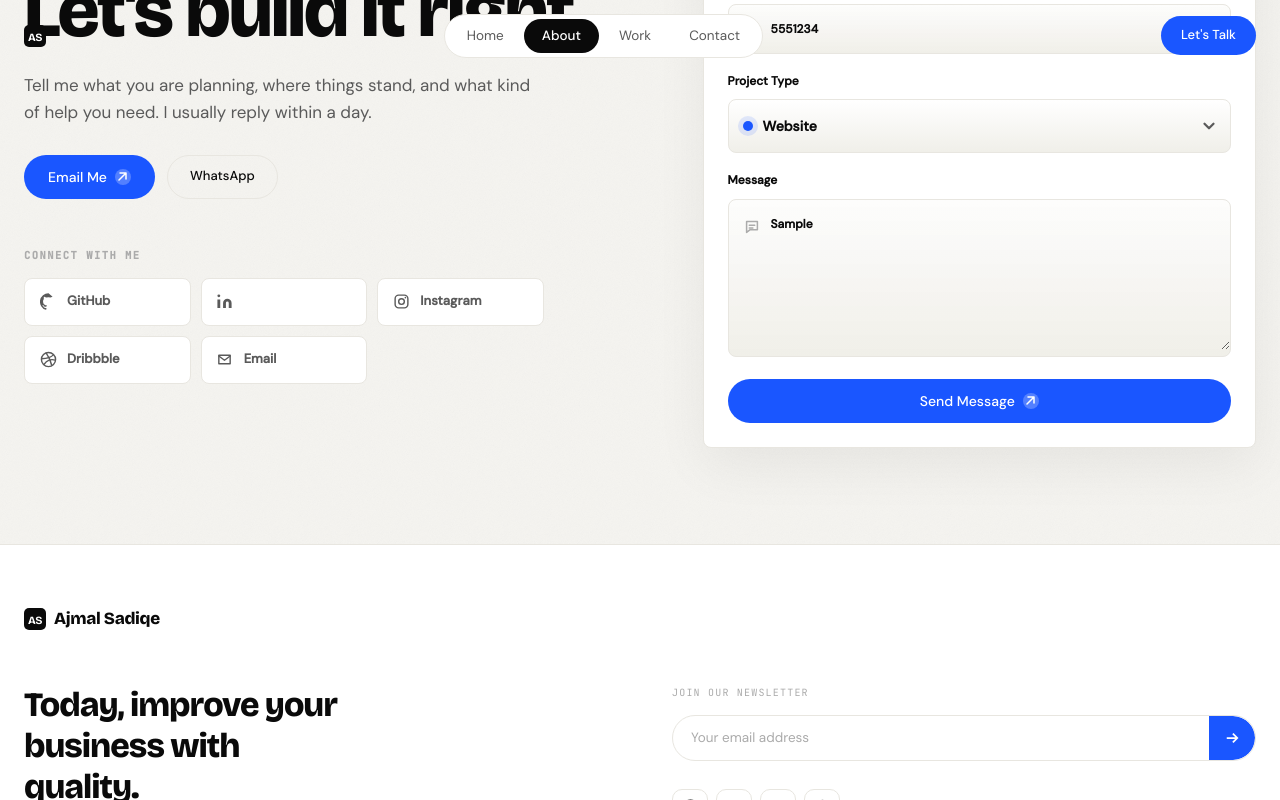
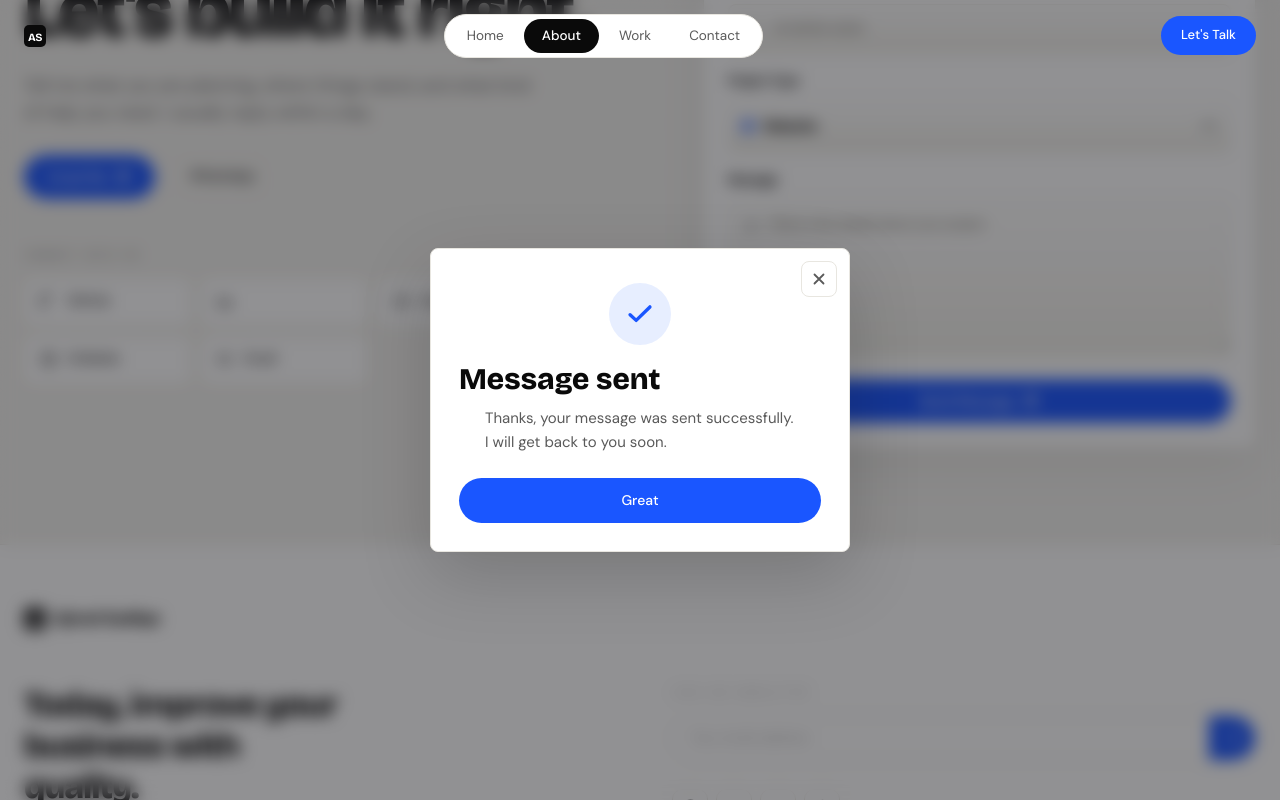
Before and after one commit to ajmalmooppil/AjmalPortFolio, a Vue app: page / in a window 1280 px wide. Both pictures are taken after typing "Sample", "name@example.com", "5551234", "Sample" into the empty fields and a click on the button "Send Message". Shown: the part 4462-5262 px from the top of the page. Built offline with nearby package versions, Linux system fonts and the light colour scheme.

Commit message:
added modal to the contactform

```diff
--- a/package.json
+++ b/package.json
@@ -1,6 +1,6 @@
 {
   "name": "ajmal-sadiqe",
-  "version": "1.0.9",
+  "version": "1.0.10",
   "private": true,
   "type": "module",
   "scripts": {
--- a/src/components/ContactSection.vue
+++ b/src/components/ContactSection.vue
@@ -70,7 +70,7 @@
                   stroke-linecap="round"
                 />
               </svg>
-              <input type="text" name="name" placeholder="Your name" required />
+              <input v-model="form.name" type="text" name="name" placeholder="Your name" required />
             </span>
           </label>
           <label class="modern-field">
@@ -91,7 +91,7 @@
                   stroke-linejoin="round"
                 />
               </svg>
-              <input type="email" name="email" placeholder="you@example.com" required />
+              <input v-model="form.email" type="email" name="email" placeholder="you@example.com" required />
             </span>
           </label>
         </div>
@@ -108,7 +108,7 @@
                 stroke-linejoin="round"
               />
             </svg>
-            <input type="tel" name="phone" placeholder="+91 98765 43210" />
+            <input v-model="form.phone" type="tel" name="phone" placeholder="+91 98765 43210" />
           </span>
         </label>
 
@@ -191,6 +191,7 @@
               <path d="M7 8h6M7 11h4" stroke="currentColor" stroke-width="1.7" stroke-linecap="round" />
             </svg>
             <textarea
+              v-model="form.message"
               name="message"
               rows="6"
               placeholder="Share a few details about your project"
@@ -199,8 +200,10 @@
           </span>
         </label>
 
-        <button class="btn-blue submit-btn" type="submit">
-          Send Message
+        <p v-if="errorMessage" class="form-error" role="alert">{{ errorMessage }}</p>
+
+        <button class="btn-blue submit-btn" type="submit" :disabled="loading">
+          {{ loading ? 'Sending...' : 'Send Message' }}
           <span class="arrow-icon">
             <svg width="9" height="9" viewBox="0 0 9 9" fill="none">
               <path
@@ -213,6 +216,52 @@
           </span>
         </button>
       </form>
+    </div>
+
+    <div
+      v-if="successModalOpen"
+      class="success-modal-backdrop"
+      role="presentation"
+      @click.self="closeSuccessModal"
+    >
+      <div
+        class="success-modal"
+        role="dialog"
+        aria-modal="true"
+        aria-labelledby="success-modal-title"
+      >
+        <button
+          type="button"
+          class="success-modal-close"
+          aria-label="Close success message"
+          @click="closeSuccessModal"
+        >
+          <svg viewBox="0 0 20 20" fill="none" aria-hidden="true">
+            <path
+              d="M5 5L15 15M15 5L5 15"
+              stroke="currentColor"
+              stroke-width="2"
+              stroke-linecap="round"
+            />
+          </svg>
+        </button>
+        <span class="success-modal-icon" aria-hidden="true">
+          <svg viewBox="0 0 24 24" fill="none">
+            <path
+              d="M5 12.5L9.3 16.5L19 7"
+              stroke="currentColor"
+              stroke-width="2.4"
+              stroke-linecap="round"
+              stroke-linejoin="round"
+            />
+          </svg>
+        </span>
+        <h3 id="success-modal-title" class="font-heading">Message sent</h3>
+        <p>{{ successMessage }}</p>
+        <button type="button" class="btn-blue success-modal-action" @click="closeSuccessModal">
+          Great
+        </button>
+      </div>
     </div>
   </section>
 </template>
@@ -235,6 +284,7 @@ const form = reactive(initialForm());
 const loading = ref(false);
 const successMessage = ref('');
 const errorMessage = ref('')
+const successModalOpen = ref(false)
 
 const selectOpen = ref(false)
 const defaultProjectType = { label: 'Website', description: 'Portfolio, landing page, or business site' }
@@ -302,7 +352,8 @@ async function handleSubmit(event: Event) {
       throw new Error(`Form submission failed: ${response.status}`)
     }
 
-    successMessage.value = 'Message sent successfully!'
+    successMessage.value = 'Thanks, your message was sent successfully. I will get back to you soon.'
+    successModalOpen.value = true
 
     Object.assign(form, initialForm())
     selectOpen.value = false
@@ -319,6 +370,10 @@ async function handleSubmit(event: Event) {
 function chooseType(type: string) {
   form.projectType = type
   selectOpen.value = false
+}
+
+function closeSuccessModal() {
+  successModalOpen.value = false
 }
 </script>
 
@@ -680,6 +735,114 @@ textarea::placeholder {
   margin-top: 4px;
 }
 
+.submit-btn:disabled {
+  cursor: wait;
+  opacity: 0.72;
+  transform: none;
+}
+
+.form-error {
+  margin: 0;
+  padding: 12px 14px;
+  border: 1px solid rgba(214, 54, 54, 0.22);
+  border-radius: 8px;
+  background: rgba(214, 54, 54, 0.08);
+  color: #b42318;
+  font-size: 13px;
+  font-weight: 700;
+}
+
+.success-modal-backdrop {
+  position: fixed;
+  inset: 0;
+  z-index: 40;
+  display: grid;
+  place-items: center;
+  padding: 20px;
+  background: rgba(16, 17, 20, 0.46);
+  backdrop-filter: blur(8px);
+}
+
+.success-modal {
+  position: relative;
+  width: min(100%, 420px);
+  padding: 34px 28px 28px;
+  border: 1px solid var(--gray-2);
+  border-radius: 8px;
+  background: var(--white);
+  box-shadow: 0 24px 70px rgba(0, 0, 0, 0.18);
+  text-align: center;
+}
+
+.success-modal-close {
+  position: absolute;
+  top: 12px;
+  right: 12px;
+  width: 36px;
+  height: 36px;
+  display: inline-flex;
+  align-items: center;
+  justify-content: center;
+  border: 1px solid var(--gray-2);
+  border-radius: 8px;
+  background: var(--white);
+  color: var(--gray-4);
+  cursor: pointer;
+  transition:
+    border-color 0.18s,
+    color 0.18s,
+    transform 0.18s;
+}
+
+.success-modal-close:hover {
+  border-color: var(--black);
+  color: var(--black);
+  transform: translateY(-1px);
+}
+
+.success-modal-close svg {
+  width: 18px;
+  height: 18px;
+}
+
+.success-modal-icon {
+  width: 62px;
+  height: 62px;
+  display: inline-flex;
+  align-items: center;
+  justify-content: center;
+  border-radius: 50%;
+  background: rgba(26, 86, 255, 0.1);
+  color: var(--blue);
+}
+
+.success-modal-icon svg {
+  width: 34px;
+  height: 34px;
+}
+
+.success-modal h3 {
+  margin-top: 18px;
+  color: var(--black);
+  font-size: 30px;
+  font-weight: 800;
+  line-height: 1.1;
+}
+
+.success-modal p {
+  margin: 10px auto 0;
+  max-width: 310px;
+  color: var(--gray-4);
+  font-size: 15px;
+  line-height: 1.6;
+}
+
+.success-modal-action {
+  width: 100%;
+  justify-content: center;
+  margin-top: 24px;
+}
+
 @media (max-width: 900px) {
   .contact-section {
     padding: 72px 0;
```
Also changed, not shown: 1 other file (tests, documents, lock files or other folders).
